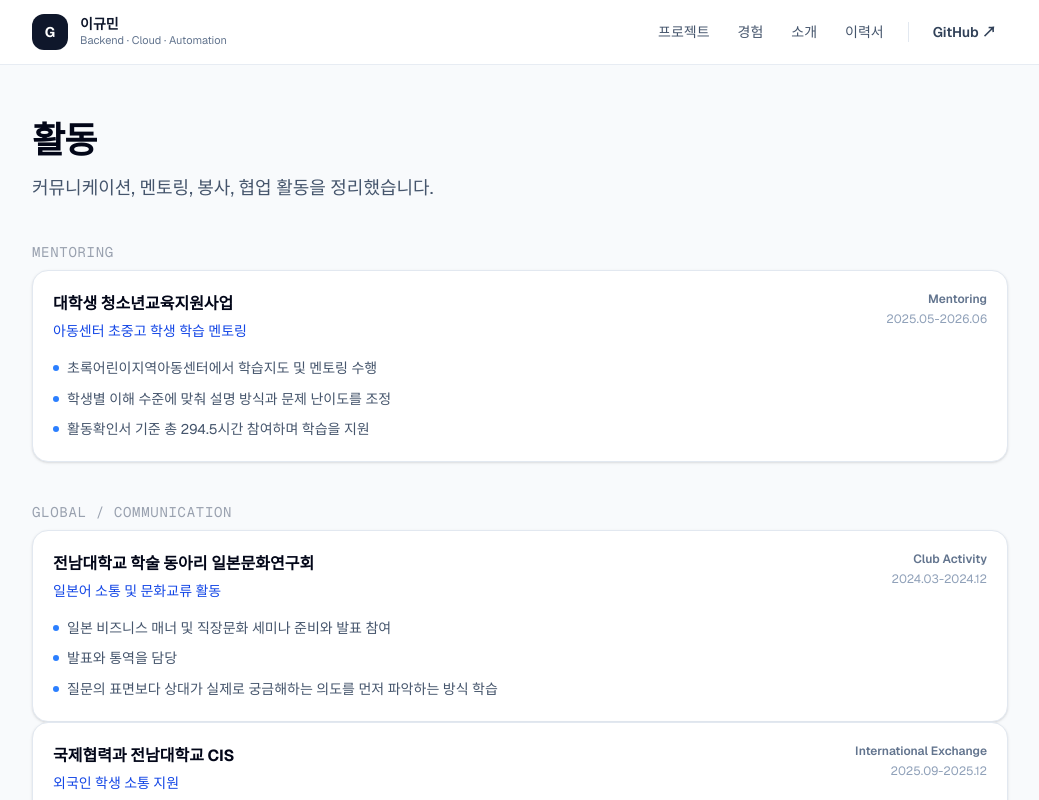
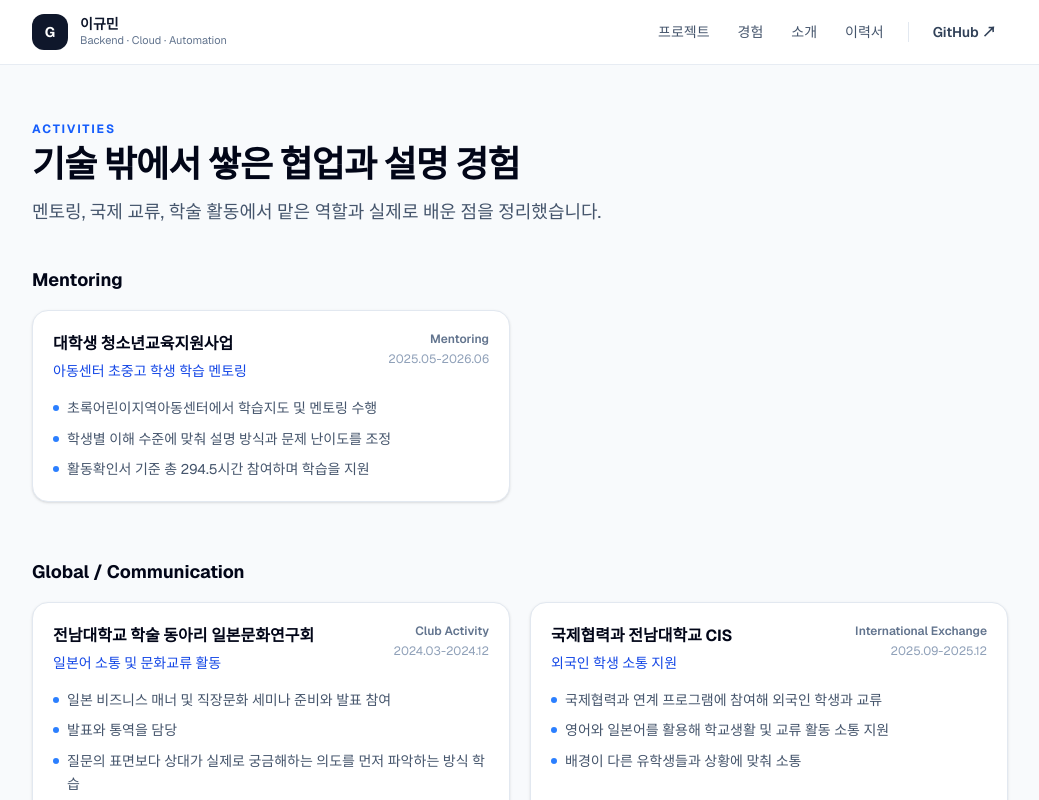
Before and after one commit to lukemin-dev/gyumin-archive, a Next.js app: page /activities in a window 1280 px wide. Shown: the top 800 px of the page, without its empty margins (120-1159 px from the left). Built offline with nearby package versions, Linux system fonts and the light colour scheme.

Commit message:
Improve activities page readability

```diff
--- a/src/app/activities/page.tsx
+++ b/src/app/activities/page.tsx
@@ -1,6 +1,6 @@
+import ActivityItem from "@/components/ActivityItem";
+import PageHeader from "@/components/PageHeader";
 import { activities } from "@/lib/content-data";
-import PageHeader from "@/components/PageHeader";
-import ActivityItem from "@/components/ActivityItem";
 
 export const metadata = {
   title: "활동 | 이규민",
@@ -8,23 +8,23 @@ export const metadata = {
 };
 
 export default function ActivitiesPage() {
-  const categories = Array.from(new Set(activities.map((a) => a.category)));
+  const categories = Array.from(new Set(activities.map((activity) => activity.category)));
 
   return (
     <div>
       <PageHeader
-        title="활동"
-        description="커뮤니케이션, 멘토링, 봉사, 협업 활동을 정리했습니다."
+        eyebrow="Activities"
+        title="기술 밖에서 쌓은 협업과 설명 경험"
+        description="멘토링, 국제 교류, 학술 활동에서 맡은 역할과 실제로 배운 점을 정리했습니다."
       />
 
+      <div className="space-y-14">
         {categories.map((category) => {
-        const items = activities.filter((a) => a.category === category);
+          const items = activities.filter((activity) => activity.category === category);
           return (
-          <section key={category} className="mb-10">
-            <h2 className="text-sm font-mono text-gray-400 uppercase tracking-wider mb-2">
-              {category}
-            </h2>
-            <div>
+            <section key={category}>
+              <h2 className="mb-4 text-lg font-bold text-slate-950">{category}</h2>
+              <div className="grid gap-5 md:grid-cols-2">
                 {items.map((activity) => (
                   <ActivityItem key={activity.title} activity={activity} />
                 ))}
@@ -33,5 +33,6 @@ export default function ActivitiesPage() {
           );
         })}
       </div>
+    </div>
   );
 }
```
Lines whose indentation alone changed are shown as unchanged.
